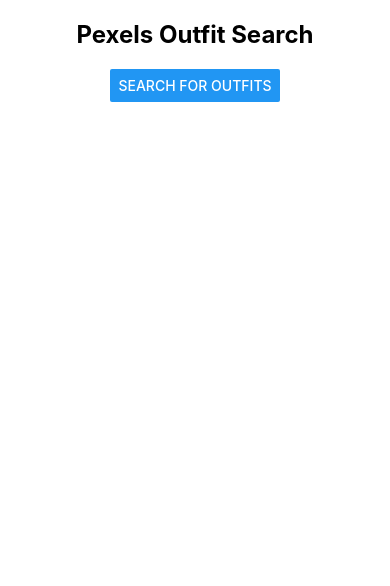
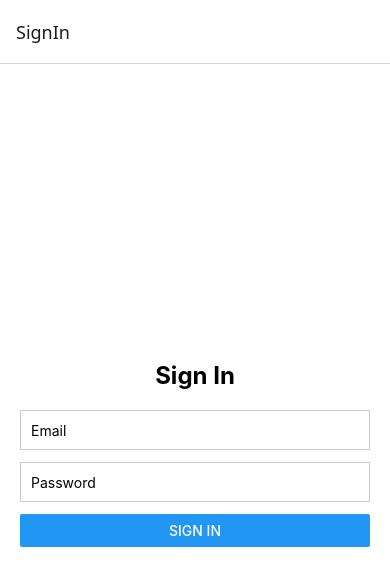
Before and after one commit to athiraponneth/HooHacks25, a React Native app: screen /SignIn in a window 390 px wide. Shown: the top 586 px of the page. Built offline with nearby package versions, Linux system fonts and the light colour scheme; no server answers.

Commit message:
login/signin

```diff
--- a/App.js
+++ b/App.js
@@ -1,63 +1,91 @@
-import React, { useState } from 'react';
-import {
-  View,
-  Text,
-  Button,
-  Image,
-  ScrollView,
-  Linking,
-  StyleSheet,
-} from 'react-native';
-import { searchOutfitPhotos } from './pexels';
+import React, { useState, useEffect } from 'react';
+import { NavigationContainer } from '@react-navigation/native';
+import { createStackNavigator } from '@react-navigation/stack';
+import { View, Text, Button, TextInput, StyleSheet, Alert } from 'react-native';
+import { auth } from './firebaseConfig'; // Make sure you have firebase config
+import { signInWithEmailAndPassword, onAuthStateChanged } from 'firebase/auth';
+import OutfitSearchScreen from './OutfitSearchScreen'; // This is the outfit search screen
 
-export default function App() {
-  const [results, setResults] = useState([]);
+// Sign In Screen Component
+function SignInScreen({ navigation }) {
+  const [email, setEmail] = useState('');
+  const [password, setPassword] = useState('');
 
-  const handleSearch = async () => {
+  const handleSignIn = async () => {
     try {
-      const photos = await searchOutfitPhotos('red hoodie outfit');
-      console.log('Pexels results:', photos); // See this in terminal
-      setResults(photos);
-    } catch (err) {
-      console.error('Error fetching from Pexels:', err);
+      await signInWithEmailAndPassword(auth, email, password);
+      navigation.replace('OutfitSearchScreen'); // Navigate to the outfit search screen
+    } catch (error) {
+      Alert.alert('Error', error.message);
     }
   };
 
   return (
-    <ScrollView contentContainerStyle={styles.container}>
-      <Text style={styles.title}>Pexels Outfit Search</Text>
-      <Button title="Search for Outfits" onPress={handleSearch} />
-
-      {results.map((photo) => (
-        <View key={photo.id} style={styles.result}>
-          <Text>{photo.title}</Text>
-          <Image source={{ uri: photo.imageUrl }} style={styles.image} />
-          <Button title="View on Pexels" onPress={() => Linking.openURL(photo.link)} />
-        </View>
-      ))}
-    </ScrollView>
+    <View style={styles.container}>
+      <Text style={styles.title}>Sign In</Text>
+      <TextInput
+        style={styles.input}
+        placeholder="Email"
+        value={email}
+        onChangeText={setEmail}
+      />
+      <TextInput
+        style={styles.input}
+        placeholder="Password"
+        secureTextEntry
+        value={password}
+        onChangeText={setPassword}
+      />
+      <Button title="Sign In" onPress={handleSignIn} />
+    </View>
   );
 }
 
+// App component with navigation
+export default function App() {
+  const [user, setUser] = useState(null);
+
+  useEffect(() => {
+    const unsubscribe = onAuthStateChanged(auth, (user) => {
+      setUser(user);
+    });
+    return () => unsubscribe();
+  }, []);
+
+  const Stack = createStackNavigator();
+
+  return (
+    <NavigationContainer>
+      <Stack.Navigator>
+        {user ? (
+          <Stack.Screen name="OutfitSearchScreen" component={OutfitSearchScreen} />
+        ) : (
+          <Stack.Screen name="SignIn" component={SignInScreen} />
+        )}
+      </Stack.Navigator>
+    </NavigationContainer>
+  );
+}
+
+// Styling
 const styles = StyleSheet.create({
   container: {
+    flex: 1,
+    justifyContent: 'center',
     padding: 20,
-    alignItems: 'center',
     backgroundColor: '#fff',
   },
   title: {
     fontSize: 24,
     marginBottom: 20,
     fontWeight: 'bold',
+    textAlign: 'center',
   },
-  result: {
-    marginBottom: 30,
-    alignItems: 'center',
-  },
-  image: {
-    width: 250,
-    height: 250,
-    borderRadius: 10,
-    marginVertical: 10,
+  input: {
+    height: 40,
+    borderColor: '#ccc',
+    borderWidth: 1,
+    marginBottom: 12,
+    paddingLeft: 10,
   },
 });
--- /dev/null
+++ b/OutfitSearchScreen.js
@@ -0,0 +1,64 @@
+// OutfitSearchScreen.js
+import React, { useState } from 'react';
+import {
+  View,
+  Text,
+  Button,
+  Image,
+  ScrollView,
+  Linking,
+  StyleSheet,
+} from 'react-native';
+import { searchOutfitPhotos } from './pexels';
+
+export default function OutfitSearchScreen() {
+  const [results, setResults] = useState([]);
+
+  const handleSearch = async () => {
+    try {
+      const photos = await searchOutfitPhotos('red hoodie outfit');
+      console.log('Pexels results:', photos); // See this in terminal
+      setResults(photos);
+    } catch (err) {
+      console.error('Error fetching from Pexels:', err);
+    }
+  };
+
+  return (
+    <ScrollView contentContainerStyle={styles.container}>
+      <Text style={styles.title}>Pexels Outfit Search</Text>
+      <Button title="Search for Outfits" onPress={handleSearch} />
+
+      {results.map((photo) => (
+        <View key={photo.id} style={styles.result}>
+          <Text>{photo.title}</Text>
+          <Image source={{ uri: photo.imageUrl }} style={styles.image} />
+          <Button title="View on Pexels" onPress={() => Linking.openURL(photo.link)} />
+        </View>
+      ))}
+    </ScrollView>
+  );
+}
+
+const styles = StyleSheet.create({
+  container: {
+    padding: 20,
+    alignItems: 'center',
+    backgroundColor: '#fff',
+  },
+  title: {
+    fontSize: 24,
+    marginBottom: 20,
+    fontWeight: 'bold',
+  },
+  result: {
+    marginBottom: 30,
+    alignItems: 'center',
+  },
+  image: {
+    width: 250,
+    height: 250,
+    borderRadius: 10,
+    marginVertical: 10,
+  },
+});
--- /dev/null
+++ b/firebaseConfig.js
@@ -0,0 +1,19 @@
+// firebaseConfig.js
+import { initializeApp } from 'firebase/app';
+import { getAuth } from 'firebase/auth';
+
+// Replace with your Firebase project credentials
+const firebaseConfig = {
+    apiKey: "AIzaSyA_M5VJQB_Or6V78UAJ1Jl1CewDofab2tU",
+    authDomain: "hoohacks25-d032a.firebaseapp.com",
+    projectId: "hoohacks25-d032a",
+    storageBucket: "hoohacks25-d032a.firebasestorage.app",
+    messagingSenderId: "1001725251327",
+    appId: "1:1001725251327:web:de5fec595b9c11e2b606ca",
+    measurementId: "G-5QT2WYL27T"
+  };
+
+const app = initializeApp(firebaseConfig);
+const auth = getAuth(app);
+
+export { auth };
--- a/package.json
+++ b/package.json
@@ -12,13 +12,15 @@
     "@expo/metro-runtime": "~4.0.1",
     "@react-navigation/native": "^7.0.19",
     "@react-navigation/native-stack": "^7.3.3",
+    "@react-navigation/stack": "^7.2.3",
     "expo": "^52.0.41",
     "expo-file-system": "~18.0.12",
     "expo-status-bar": "~2.0.1",
+    "firebase": "^11.5.0",
     "react": "18.3.1",
     "react-dom": "18.3.1",
     "react-native": "0.76.7",
-    "react-native-safe-area-context": "4.12.0",
+    "react-native-safe-area-context": "^4.12.0",
     "react-native-screens": "~4.4.0",
     "react-native-web": "~0.19.13"
   },
```
Also changed, not shown: CreateAccountScreen.js (added, +92 -0 lines), SignInScreen.js (added, +61 -0 lines), 2 other files (tests, documents, lock files or other folders).
